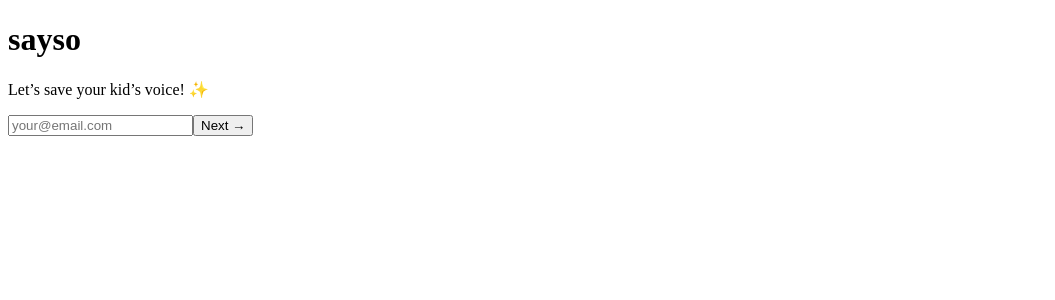
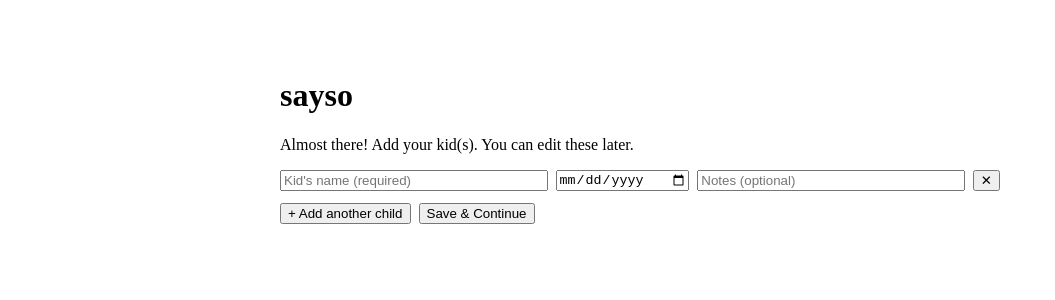
Before and after one commit to rileyeh/sayso-beta, a Next.js app: page /onboard in a window 1280 px wide. Shown: the top 300 px of the page, without its empty margins (0-1055 px from the left). Built offline with nearby package versions, Linux system fonts and the light colour scheme; no server answers.

Commit message:
Update onboard.tsx

```diff
--- a/pages/onboard.tsx
+++ b/pages/onboard.tsx
@@ -1,104 +1,83 @@
-import { useState } from 'react'
-import { createSupabaseClient } from '@/lib/supabase'
-import { useRouter } from 'next/router'
+import { useState } from "react";
+import { supabaseBrowser } from "../lib/supabase-browser";
+
+type Kid = { name: string; birthday?: string; notes?: string };
 
 export default function Onboard() {
-  const [step, setStep] = useState(1)
-  const [email, setEmail] = useState('')
-  const [phone, setPhone] = useState('')
-  const [kidName, setKidName] = useState('')
-  const [loading, setLoading] = useState(false)
-  const [message, setMessage] = useState('')
-  const router = useRouter()
+  const supabase = supabaseBrowser();
+  const [kids, setKids] = useState<Kid[]>([{ name: "", birthday: "", notes: "" }]);
+  const [error, setError] = useState<string | null>(null);
+  const [saving, setSaving] = useState(false);
 
-  const supabase = createSupabaseClient()
+  const addRow = () => setKids(k => [...k, { name: "", birthday: "", notes: "" }]);
+  const update = (i: number, field: keyof Kid, val: string) =>
+    setKids(k => k.map((row, idx) => (idx === i ? { ...row, [field]: val } : row)));
+  const remove = (i: number) => setKids(k => k.filter((_, idx) => idx !== i));
 
-  const handleEmail = async (e: React.FormEvent) => {
-    e.preventDefault()
-    setLoading(true)
-    const { data } = await supabase.from('families').select('id').eq('email', email).maybeSingle()
-    if (data) {
-      router.push('/dashboard')
-    } else {
-      setStep(2)
+  const submit = async () => {
+    setSaving(true); setError(null);
+    try {
+      const { data: { user }, error: uerr } = await supabase.auth.getUser();
+      if (uerr || !user) throw new Error("Please sign in again.");
+
+      const payload = kids
+        .map(k => ({ name: k.name.trim(), birthday: k.birthday || null, notes: k.notes?.trim() || null }))
+        .filter(k => k.name.length > 0);
+
+      if (payload.length === 0) throw new Error("Add at least one child name.");
+
+      const { error: derr } = await supabase
+        .from("children")
+        .insert(payload.map(k => ({ ...k, user_id: user.id })));
+
+      if (derr) throw derr;
+
+      window.location.href = "/app";
+    } catch (e: any) {
+      setError(e.message ?? "Something went wrong. Please try again.");
+    } finally {
+      setSaving(false);
     }
-    setLoading(false)
-  }
-
-  const handleDetails = async (e: React.FormEvent) => {
-    e.preventDefault()
-    setLoading(true)
-    const { error } = await supabase.from('families').insert({ email, phone, kid_name: kidName })
-    if (error) {
-      setMessage('Oops! Try again.')
-    } else {
-      setStep(3)
-      setTimeout(() => router.push('/dashboard'), 2000)
-    }
-    setLoading(false)
-  }
+  };
 
   return (
-    <div className="min-h-screen bg-sayso-cream flex items-center justify-center p-6">
-      <div className="bg-white/90 backdrop-blur p-10 rounded-3xl shadow-xl max-w-md w-full text-center">
-        <h1 className="text-5xl font-playfair mb-6">
-          <span className="font-bold text-sayso-red">say</span>
-          <span className="font-light text-sayso-red">so</span>
-        </h1>
+    <main style={{ maxWidth: 720, margin: "40px auto", padding: 16 }}>
+      <h1>sayso</h1>
+      <p>Almost there! Add your kid(s). You can edit these later.</p>
 
-        {step === 1 && (
-          <form onSubmit={handleEmail} className="space-y-6">
-            <p className="text-lg text-sayso-brown">Let’s save your kid’s voice! ✨</p>
-            <input
-              type="email"
-              placeholder="your@email.com"
-              value={email}
-              onChange={(e) => setEmail(e.target.value)}
-              className="w-full p-4 text-lg bg-sayso-cream/50 rounded-xl"
-              required
-            />
-            <button type="submit" disabled={loading} className="w-full text-lg">
-              {loading ? 'Checking...' : 'Next →'}
-            </button>
-          </form>
-        )}
+      {kids.map((k, i) => (
+        <div key={i} style={{ display:"grid", gridTemplateColumns:"2fr 1fr 2fr auto", gap: 8, marginBottom: 8 }}>
+          <input
+            placeholder="Kid's name (required)"
+            value={k.name}
+            onChange={e => update(i, "name", e.target.value)}
+            required
+          />
+          <input
+            type="date"
+            value={k.birthday || ""}
+            onChange={e => update(i, "birthday", e.target.value)}
+          />
+          <input
+            placeholder="Notes (optional)"
+            value={k.notes || ""}
+            onChange={e => update(i, "notes", e.target.value)}
+          />
+          <button type="button" onClick={() => remove(i)} aria-label="Remove">✕</button>
+        </div>
+      ))}
 
-        {step === 2 && (
-          <form onSubmit={handleDetails} className="space-y-6">
-            <p className="text-lg text-sayso-brown">Almost there! Tell us about your little one.</p>
-            <input
-              type="tel"
-              placeholder="Phone (e.g., +15551234567)"
-              value={phone}
-              onChange={(e) => setPhone(e.target.value)}
-              className="w-full p-4 text-lg bg-sayso-cream/50 rounded-xl"
-              required
-            />
-            <input
-              type="text"
-              placeholder="Kid’s name"
-              value={kidName}
-              onChange={(e) => setKidName(e.target.value)}
-              className="w-full p-4 text-lg bg-sayso-cream/50 rounded-xl"
-              required
-            />
-            <button type="submit" disabled={loading} className="w-full text-lg">
-              {loading ? 'Saving...' : 'Start Saving Quotes!'}
-            </button>
-          </form>
-        )}
+      <div style={{ display:"flex", gap: 8, marginTop: 12 }}>
+        <button type="button" onClick={addRow}>+ Add another child</button>
+        <button type="button" onClick={submit} disabled={saving}>
+          {saving ? "Saving…" : "Save & Continue"}
+        </button>
+      </div>
 
-        {step === 3 && (
-          <div className="space-y-4">
-            <p className="text-2xl font-caveat text-sayso-brown animate-fade-in">
-              Welcome, {kidName}! 🎉
-            </p>
-            <p className="text-sayso-brown">Your first prompt arrives Monday. Redirecting...</p>
-          </div>
-        )}
+      {error && <p style={{ color: "crimson", marginTop: 12 }}>{error}</p>}
+    </main>
+  );
+}
 
-        {message && <p className="mt-4 text-sayso-red">{message}</p>}
-      </div>
-    </div>
-  )
-}
+// Prevent build-time prerender failures on env access
+export async function getServerSideProps() { return { props: {} }; }
```
